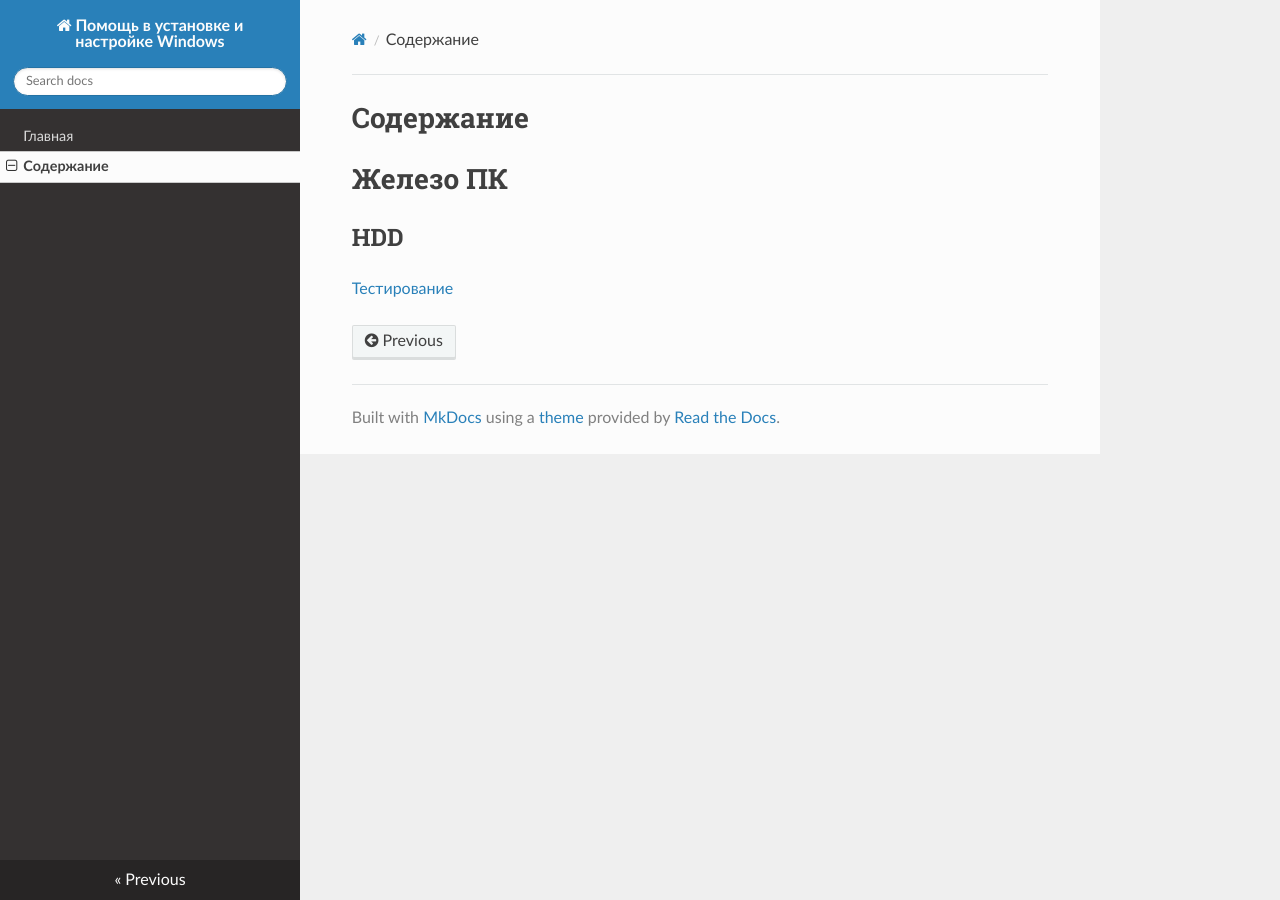
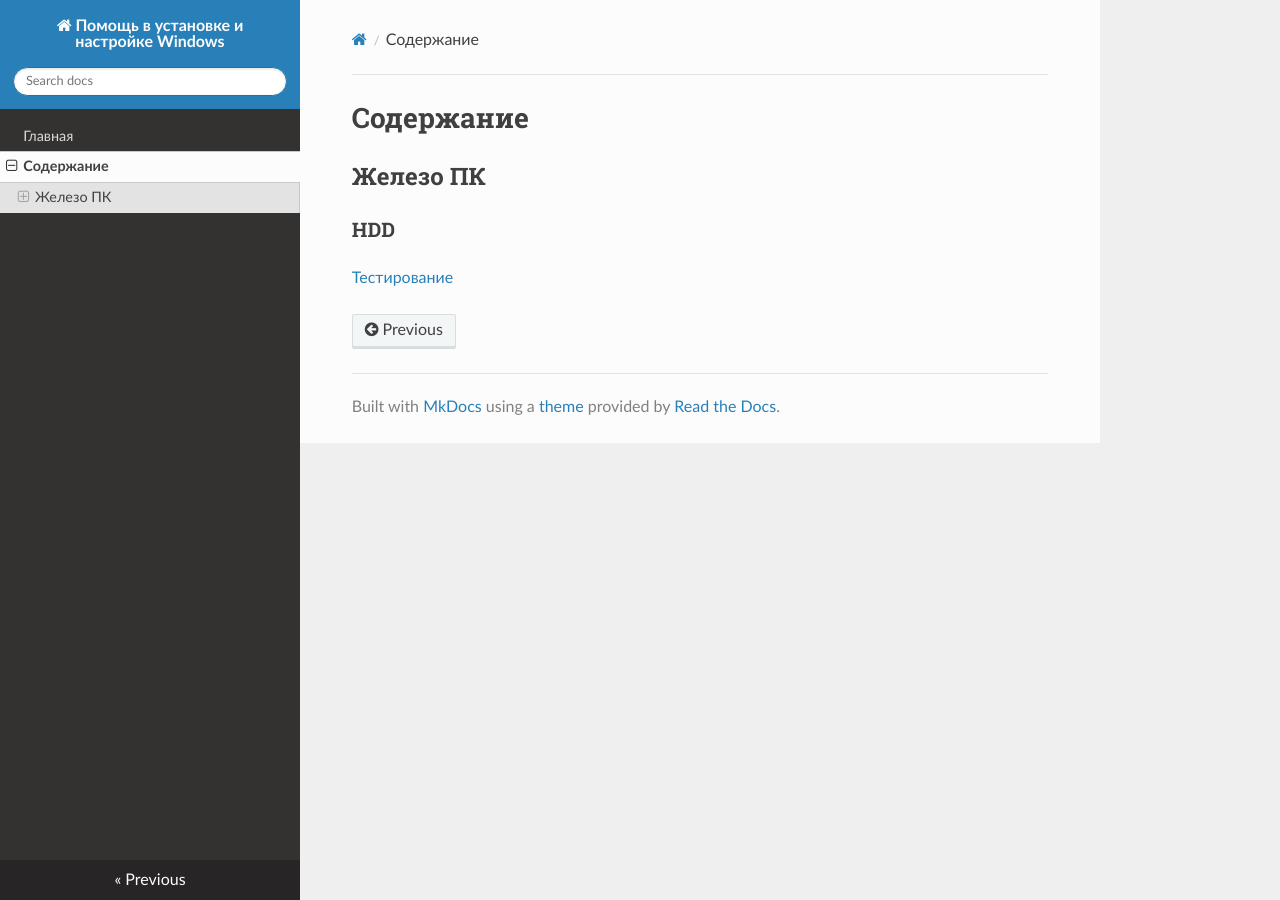
Before and after one commit to SergeiKirillov/sergeikirillov.github.io, an MkDocs documentation site: the page built from docs/content.md, in a window 1280 px wide. Built offline with MkDocs 1.6.1, drawn with Linux system fonts in a browser that asks for light colours; nearby versions of some CDN libraries.

Commit message:
Update content.md

```diff
--- a/docs/content.md
+++ b/docs/content.md
@@ -1,4 +1,4 @@
 # Содержание
-# Железо ПК
-## HDD
+## Железо ПК
+### HDD
 [Тестирование](content/HardWare/HDD/Тестирование.md)
```
